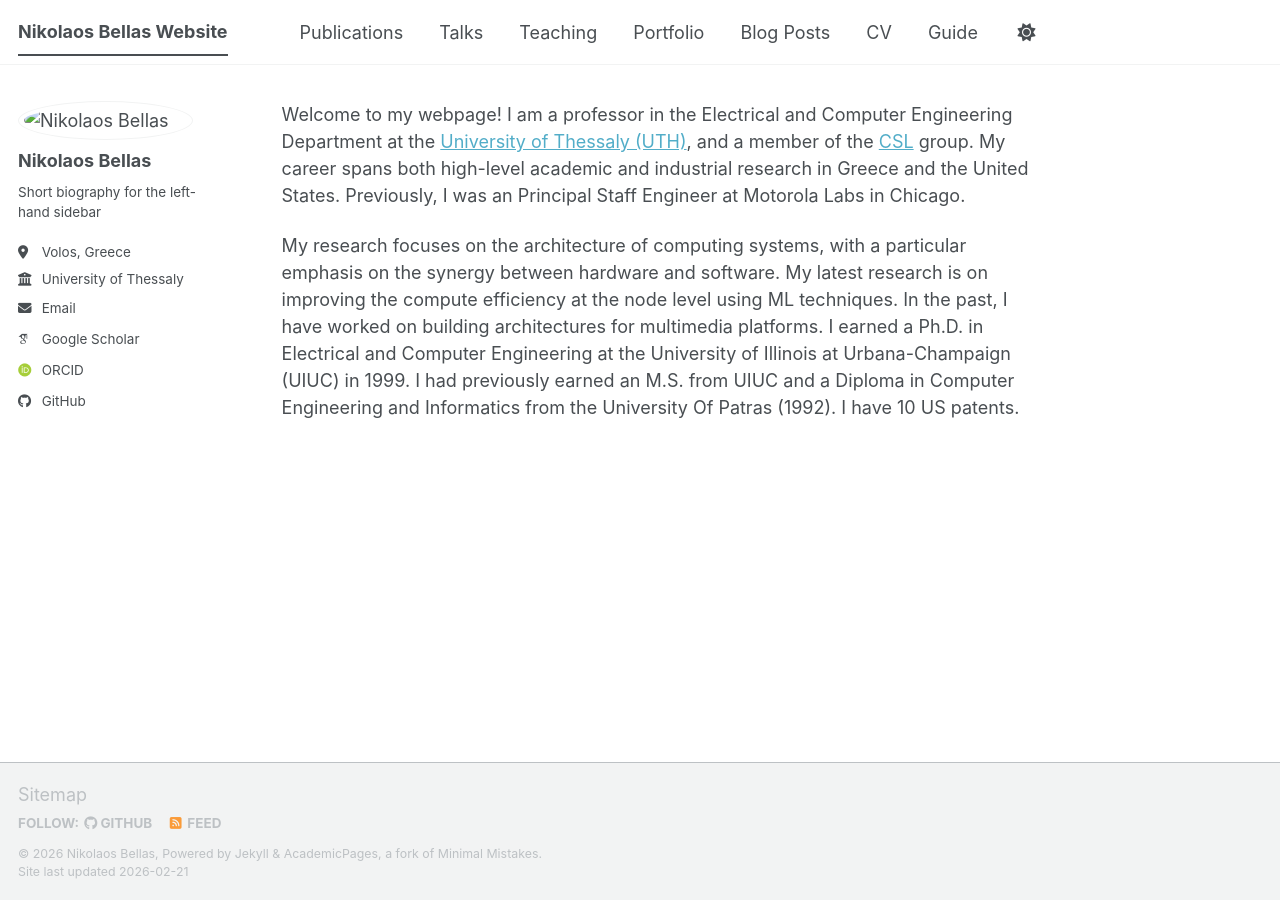
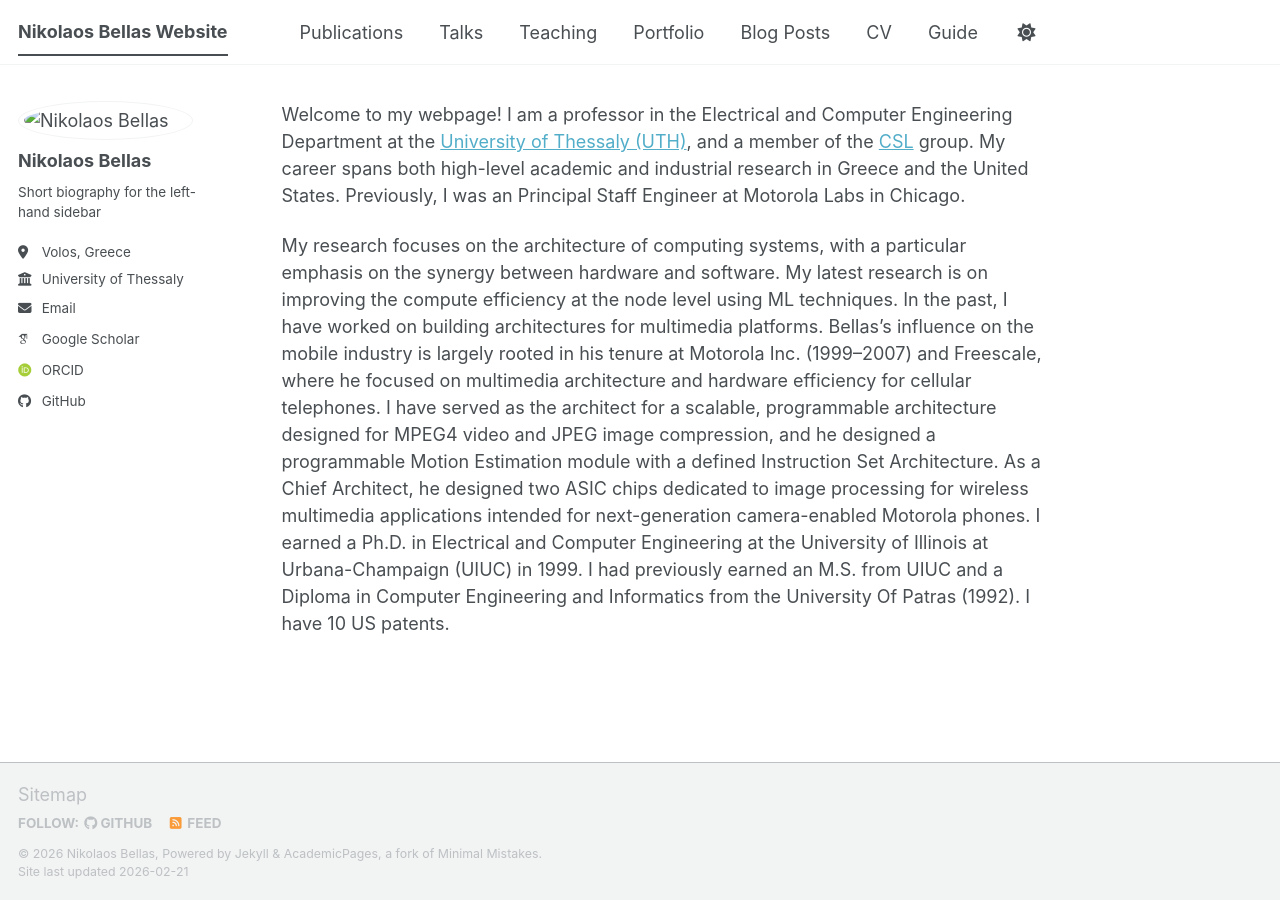
Before and after one commit to nbellas/nbellas.github.io, a Jekyll site: the page built from _pages/about.md, in a window 1280 px wide. Built offline with Jekyll 4.4.1, drawn with Linux system fonts in a browser that asks for light colours; some web fonts are replaced; a script bundle is joined from its source files by our own code; library files that are not in the unit come from our copies.

Commit message:
Update about.md

```diff
--- a/_pages/about.md
+++ b/_pages/about.md
@@ -9,4 +9,5 @@ redirect_from:
 
 Welcome to my webpage! I am a professor in the Electrical and Computer Engineering Department at the [University of Thessaly (UTH)](https://www.uth.gr/), and a member of the [CSL](https://csl.e-ce.uth.gr/) group. My career spans both high-level academic and industrial research in Greece and the United States. Previously, I was an Principal Staff Engineer at Motorola Labs in Chicago.
 
-My research focuses on the architecture of computing systems, with a particular emphasis on the synergy between hardware and software. My latest research is on improving the compute efficiency at the node level using ML techniques. In the past, I have worked on building architectures for multimedia platforms. I earned a Ph.D. in Electrical and Computer Engineering at the University of Illinois at Urbana-Champaign (UIUC) in 1999. I had previously earned an M.S. from UIUC and a Diploma in Computer Engineering and Informatics from the University Of Patras (1992). I have 10 US patents.
+My research focuses on the architecture of computing systems, with a particular emphasis on the synergy between hardware and software. My latest research is on improving the compute efficiency at the node level using ML techniques. In the past, I have worked on building architectures for multimedia platforms. Bellas's influence on the mobile industry is largely rooted in his tenure at Motorola Inc. (1999–2007) and Freescale, where he focused on multimedia architecture and hardware efficiency for cellular telephones. I have served as the architect for a scalable, programmable architecture designed for MPEG4 video and JPEG image compression, and he designed a programmable Motion Estimation module with a defined Instruction Set Architecture.
+As a Chief Architect, he designed two ASIC chips dedicated to image processing for wireless multimedia applications intended for next-generation camera-enabled Motorola phones. I earned a Ph.D. in Electrical and Computer Engineering at the University of Illinois at Urbana-Champaign (UIUC) in 1999. I had previously earned an M.S. from UIUC and a Diploma in Computer Engineering and Informatics from the University Of Patras (1992). I have 10 US patents.
```
